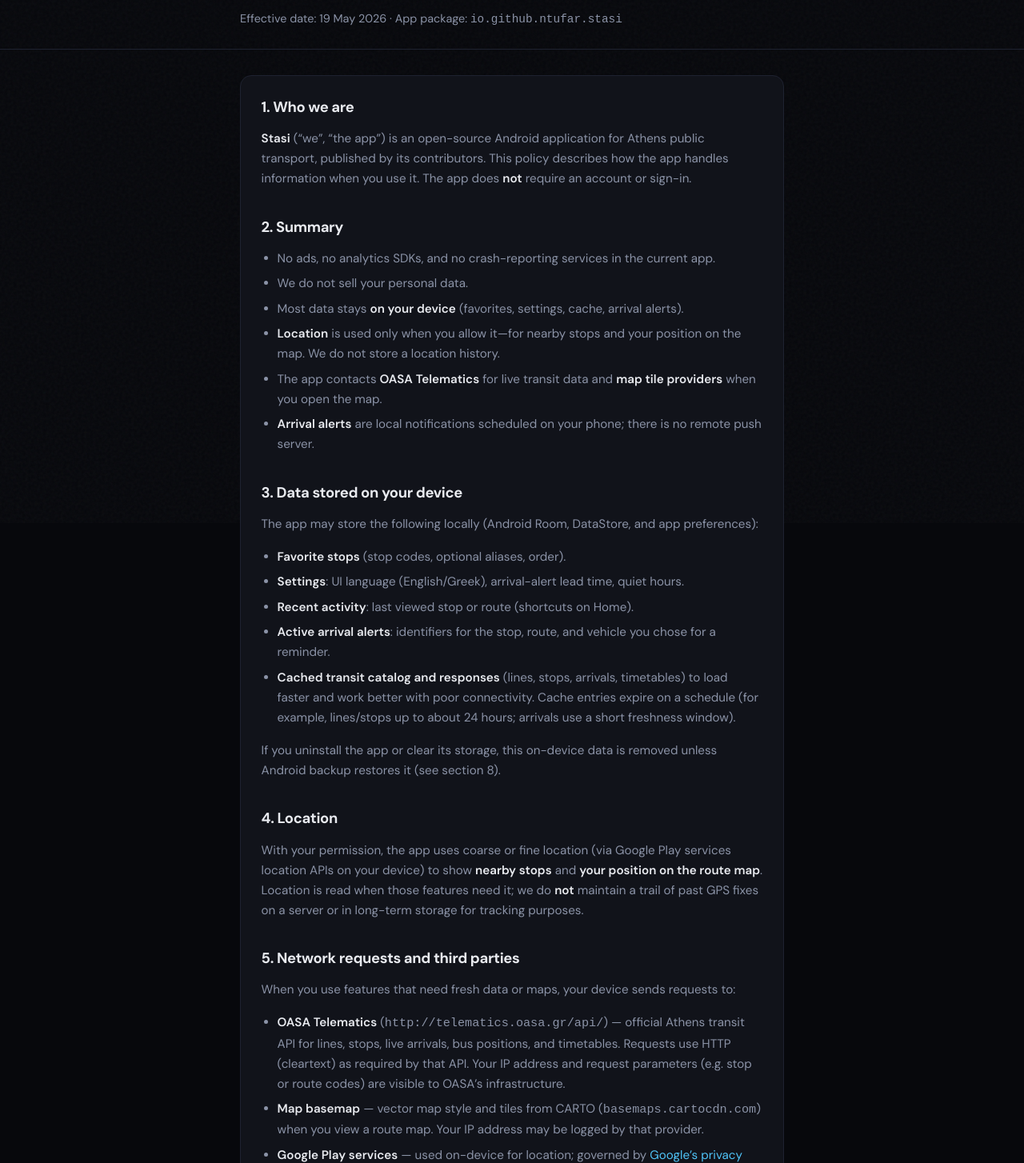
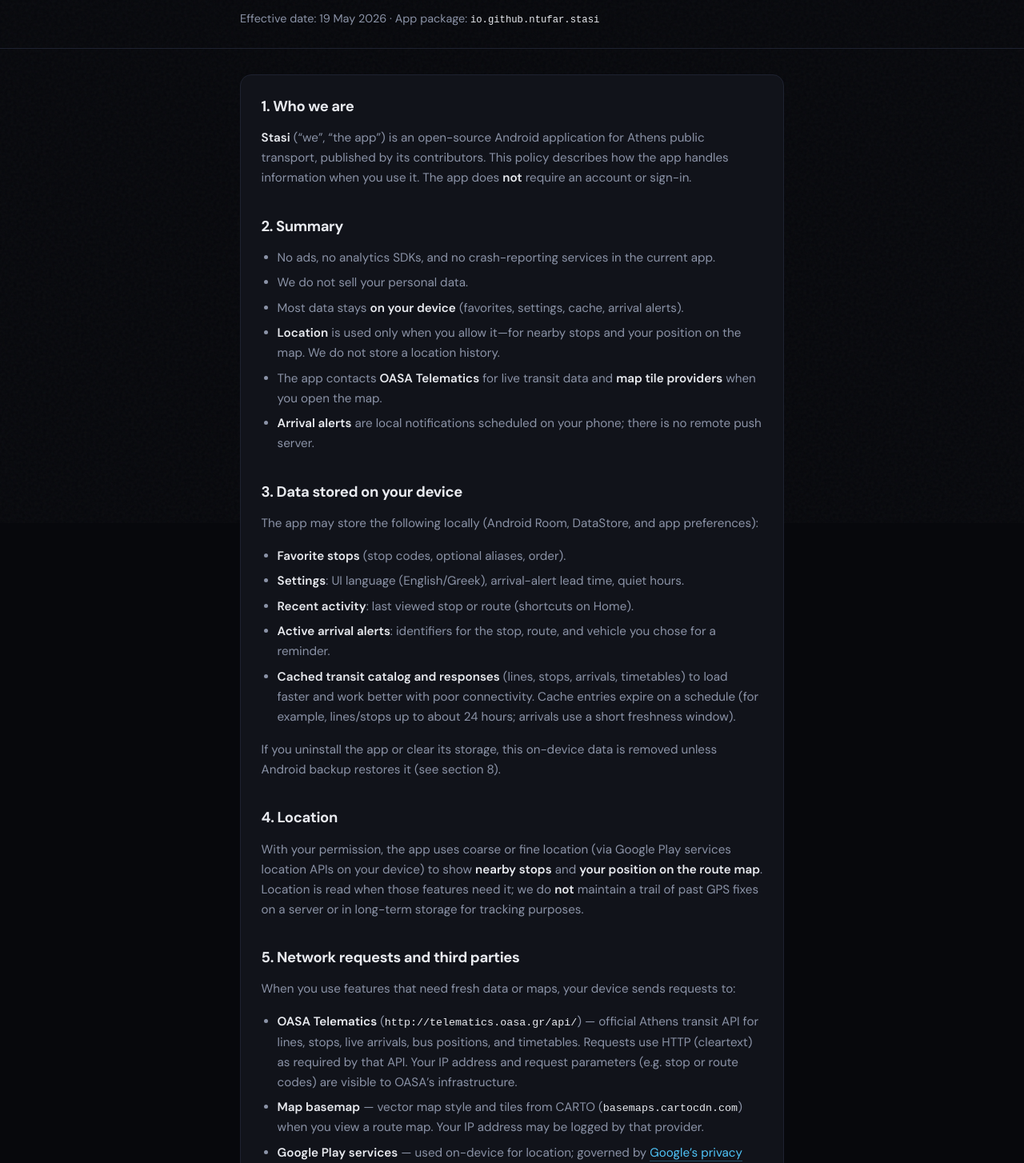
Before and after one commit to ntufar/stasi, a plain HTML site: page docs/privacy.html in a window 1280 px wide. Shown: the part 146-1600 px from the top of the page at 80% size. Drawn offline with Linux system fonts and the light colour scheme.

Commit message:
Update documentation and privacy policy links: Enhance README.md with a direct link to the privacy policy, update index.html to include privacy policy references in multiple languages, and revise SPEC.md to document the public privacy policy location. Additionally, introduce new styling for code elements in privacy.html for better readability.

```diff
--- a/docs/privacy.html
+++ b/docs/privacy.html
@@ -129,6 +129,16 @@
       margin: 0;
       font-size: 0.9rem;
       color: var(--muted);
+    }
+
+    .effective code {
+      font-size: 0.85em;
+      color: var(--text);
+    }
+
+    .prose code {
+      font-size: 0.88em;
+      color: var(--text);
     }
 
     main {
```
Also changed, not shown: docs/index.html (+3 -3 lines), 2 other files.
